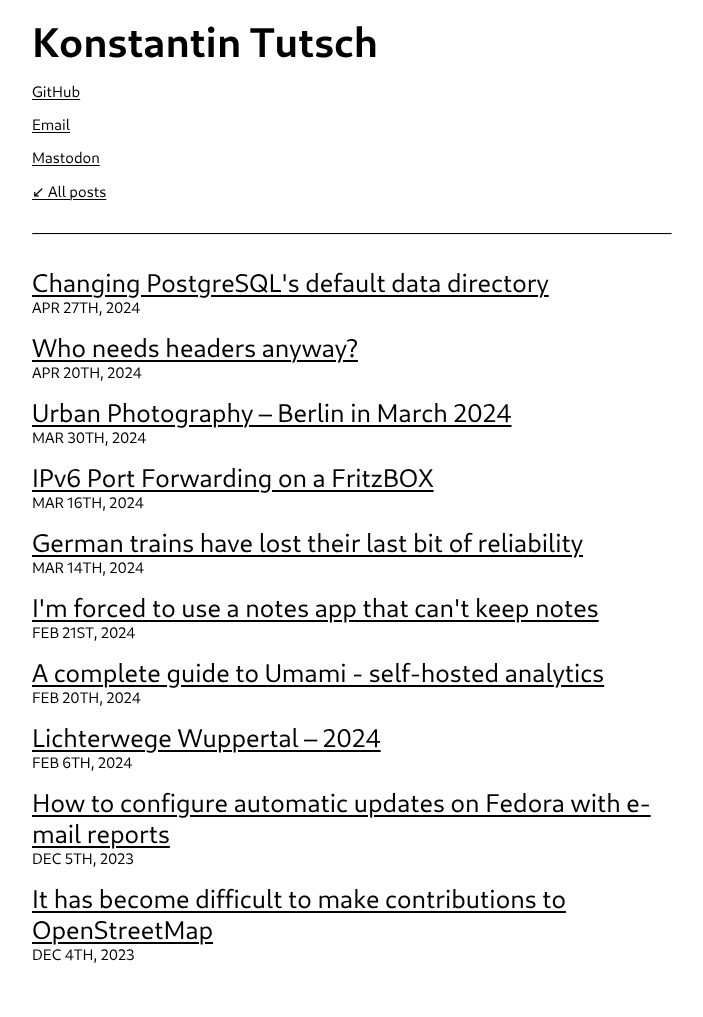
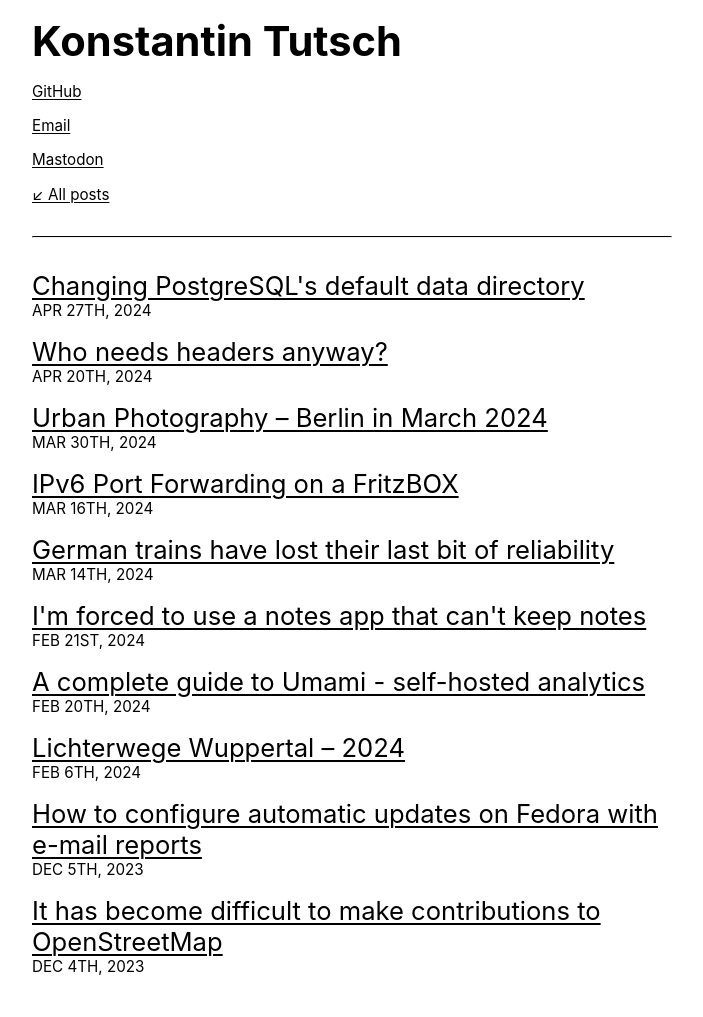
Before and after one commit to konstantintutsch/website, a Jekyll site: the page built from home.html, in a window 1280 px wide. Shown: the whole page, without its empty margins (288-991 px from the left). Built offline with Jekyll 4.4.1, drawn with Linux system fonts in a browser that asks for light colours.

Commit message:
Switch to local font stack

```diff
--- a/assets/css/style.css
+++ b/assets/css/style.css
@@ -1,16 +1,7 @@
-/* Get fonts */
-@font-face {
-    font-family: "Cantarell";
-    font-weight: 100 900;
-    font-style: normal;
-    src: url("/assets/fonts/Cantarell-VF.woff2") format("woff2");
-    font-display: swap;
-}
-
 /* Global settings */
 :root {
-    --sans: "Cantarell", sans-serif;
-    --mono: monospace;
+    --sans: "Cantarell", "Ubuntu", -apple-system, BlinkMacSystemFont, "Avenir Next", Avenir, "Nimbus Sans L", Roboto, Noto, "Segoe UI", Arial, Helvetica, "Helvetica Neue", sans-serif;
+    --mono: "Source Code Pro", monospace;
     --text-size: 1.3rem;
     --small-text-size: 0.95rem;
 
```
Also changed, not shown: assets/fonts/Cantarell-VF.woff2 (deleted).
